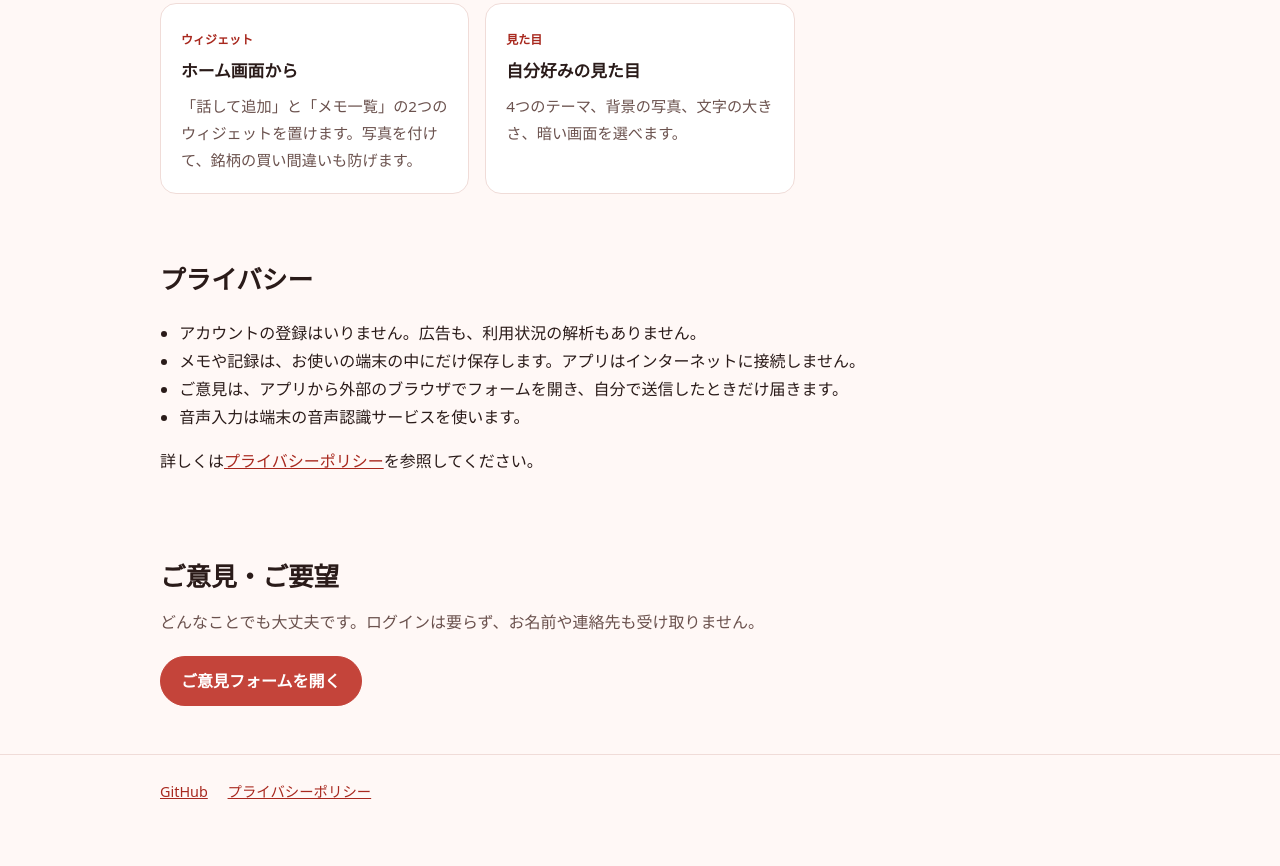
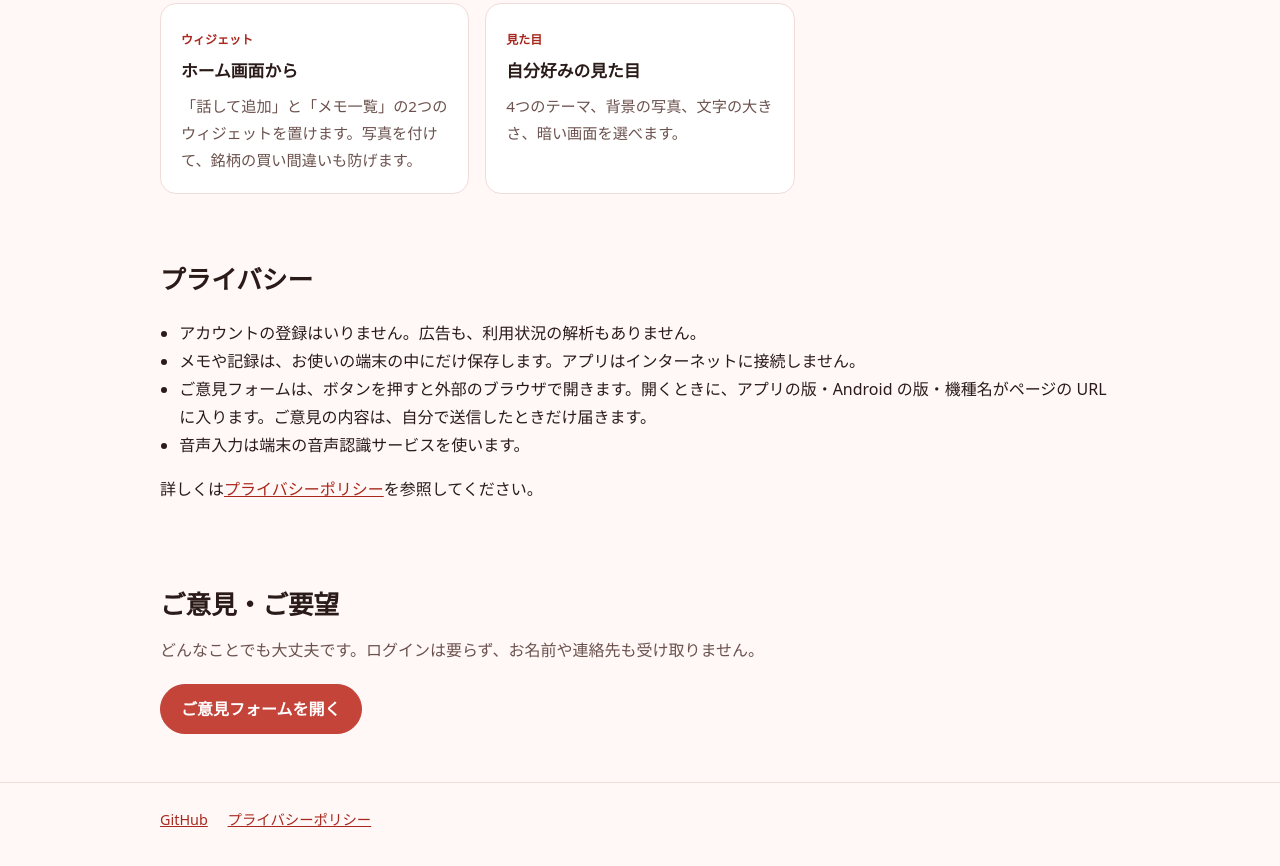
Before and after one commit to filderschoice/ikumemo, a plain HTML site: page site/index.html in a window 1280 px wide. Shown: the part 1050-1916 px from the top of the page. Before the commit the page ends 1894 px from the top, so only its background shows below. Drawn offline with Linux system fonts and the light colour scheme.

Commit message:
docs: 📝 ご意見フォームの通信の説明を実装に合わせる (BL-225)
BL-225。main...HEAD の点検の指摘を直した。ボタンを押した時点で版・Android の版・
機種名が URL に入って GitHub Pages と Google に届き、ご意見の内容は送信時だけ
届く、という事実どおりにプライバシーポリシー・ストア掲載文・紹介ページ・
リリースノート・クローズドテストの案内・DESIGN.md をそろえた。
データセーフティの根拠をオーナー判断である旨に直し、結論は変えずに確かめ直しを
BL-226（要確認、BL-087 の依存）として起票した。site/README.md の配色、
meta description、BL-222 の EXECUTE への記録漏れもあわせて直した。
アプリのコードと転送ページのロジックは変えていない。

Co-Authored-By: Claude Opus 5.5 <noreply@anthropic.com>

```diff
--- a/site/index.html
+++ b/site/index.html
@@ -8,7 +8,7 @@
   <meta charset="utf-8">
   <meta name="viewport" content="width=device-width, initial-scale=1">
   <title>いくメモ — 話すだけ、いく前メモ。</title>
-  <meta name="description" content="話すだけで買い物メモ。買ったらスワイプで記録、カレンダーで振り返り。使い切りたい物は、期限をお知らせ。Android アプリ。">
+  <meta name="description" content="話すだけで買い物メモ。買ったらスワイプで記録、記録のカレンダーで振り返り。使い切りたい物は、期限をお知らせ。Android アプリ。">
   <meta name="theme-color" content="#FF7A6B">
   <meta property="og:type" content="website">
   <meta property="og:url" content="https://filderschoice.github.io/ikumemo/">
@@ -101,7 +101,7 @@
         <ul class="plain-list">
           <li>アカウントの登録はいりません。広告も、利用状況の解析もありません。</li>
           <li>メモや記録は、お使いの端末の中にだけ保存します。アプリはインターネットに接続しません。</li>
-          <li>ご意見は、アプリから外部のブラウザでフォームを開き、自分で送信したときだけ届きます。</li>
+          <li>ご意見フォームは、ボタンを押すと外部のブラウザで開きます。開くときに、アプリの版・Android の版・機種名がページの URL に入ります。ご意見の内容は、自分で送信したときだけ届きます。</li>
           <li>音声入力は端末の音声認識サービスを使います。</li>
         </ul>
         <p>詳しくは<a href="https://github.com/filderschoice/ikumemo/blob/main/docs/store/PRIVACY_POLICY.md">プライバシーポリシー</a>を参照してください。</p>
```
Also changed, not shown: 9 other files.
